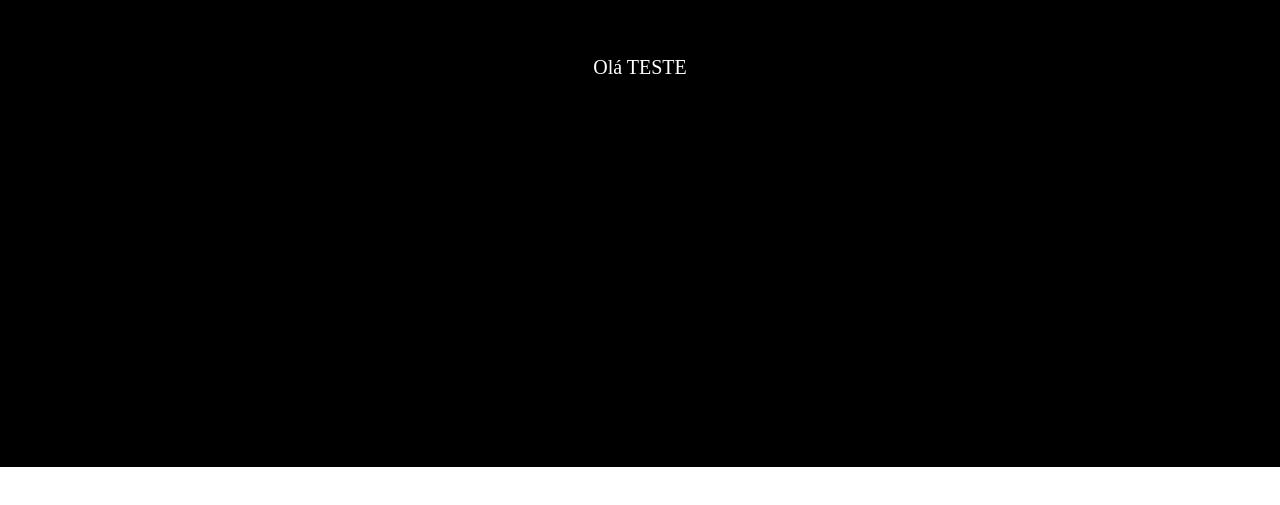
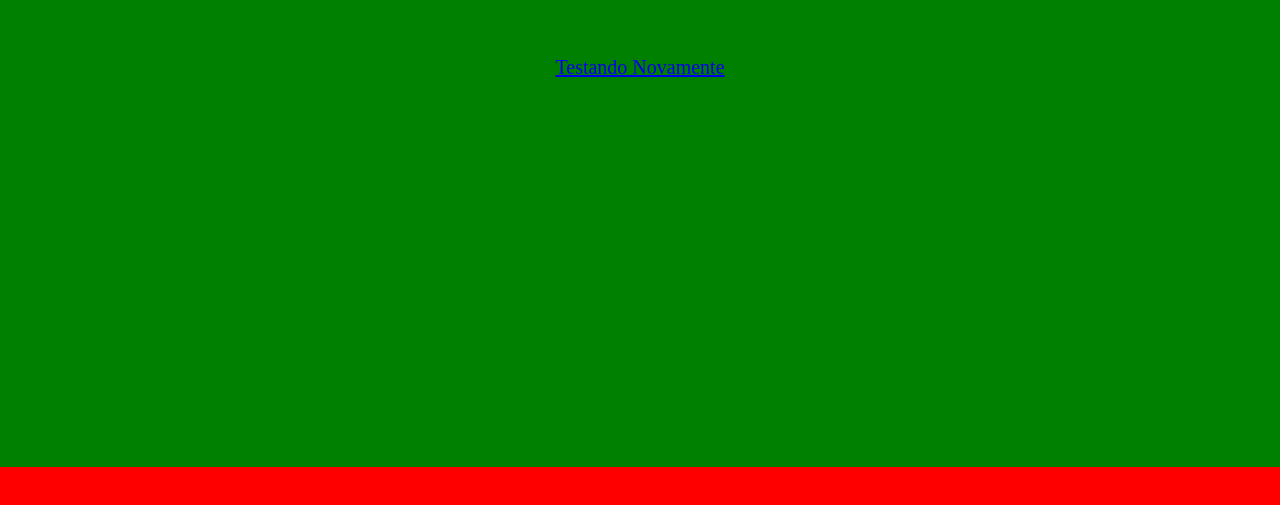
Before and after one commit to DevLeonardoK/melanoma-ai, a React (Create React App) app: page / in a window 1280 px wide. Shown: the part 333-838 px from the top of the page. Before the commit the page ends 800 px from the top, so only its background shows below. Built offline with nearby package versions, Linux system fonts and the light colour scheme.

Commit message:
add initial styled components architecture

```diff
--- a/src/App.css
+++ b/src/App.css
@@ -1,4 +1,5 @@
 * {
   margin: 0;
   box-sizing: border-box;
+  scroll-behavior: smooth;
 }
--- a/src/App.js
+++ b/src/App.js
@@ -1,10 +1,17 @@
 import "./App.css";
-import { Container } from "./components/Container";
+import React from "react";
+import { SContainer } from "./components/Container";
+import { SectionInitial } from "./components/PageInitial";
 
 function App() {
   return (
     <div className="App">
-      <Container></Container>
+      <SContainer>
+        <SectionInitial></SectionInitial>
+      </SContainer>
+      <SContainer>
+        {/* <SectionInitial></SectionInitial> tirar comentario volta ao normal */}
+      </SContainer>
     </div>
   );
 }
--- a/src/components/Container/index.js
+++ b/src/components/Container/index.js
@@ -1,13 +1,19 @@
-import * as S from "./styles";
+import styled from "styled-components";
+export const SContainer = styled.div`
+  text-align: center;
+  width: 100%;
+  margin: 0;
+  display: flex;
+  justify-content: center;
+  align-items: center;
+  min-height: 100vh;
+  background-color: red;
+`;
 
 export const Container = () => {
   return (
     <>
-      <S.Container>
-        <S.Section>
-          <S.Text>Olá TESTE</S.Text>
-        </S.Section>
-      </S.Container>
+      <SContainer></SContainer>
     </>
   );
 };
--- a/src/components/Container/styles.js
+++ b/src/components/Container/styles.js
@@ -1,24 +1,12 @@
 import styled from "styled-components";
 export const Container = styled.div`
-  background-color: black;
   text-align: center;
-  width: 100vw
+  width: 100vw;
   margin: 0;
   display: flex;
   justify-content: center;
   align-items: center;
-  min-height: 100vh
+  min-height: 100vh;
+  scroll-behavior: smooth;
+  z-index: -1;
 `;
-
-export const Section = styled.section`
-  width: 90vw;
-  height: 250px;
-  justify-content: center;
-  align-items: center;
-  display: flex;
-`;
-
-export const Text = styled.p`
-  color: white;
-  font-size: 20px;
-`;
--- /dev/null
+++ b/src/components/PageInitial/index.js
@@ -0,0 +1,29 @@
+import styled from "styled-components";
+
+export const Section = styled.section`
+  text-align: center;
+  width: 100%;
+  margin: 0;
+  display: flex;
+  justify-content: center;
+  align-items: center;
+  min-height: 100vh;
+  background-color: green;
+`;
+
+export const Text = styled.p`
+  color: white;
+  font-size: 20px;
+`;
+
+export const SectionInitial = () => {
+  return (
+    <>
+      <Section>
+        <Text id="t">
+          <a href="#t">Testando Novamente</a>
+        </Text>
+      </Section>
+    </>
+  );
+};
```
Also changed, not shown: src/components/PageInitial/styles.js (added, +22 -0 lines).
